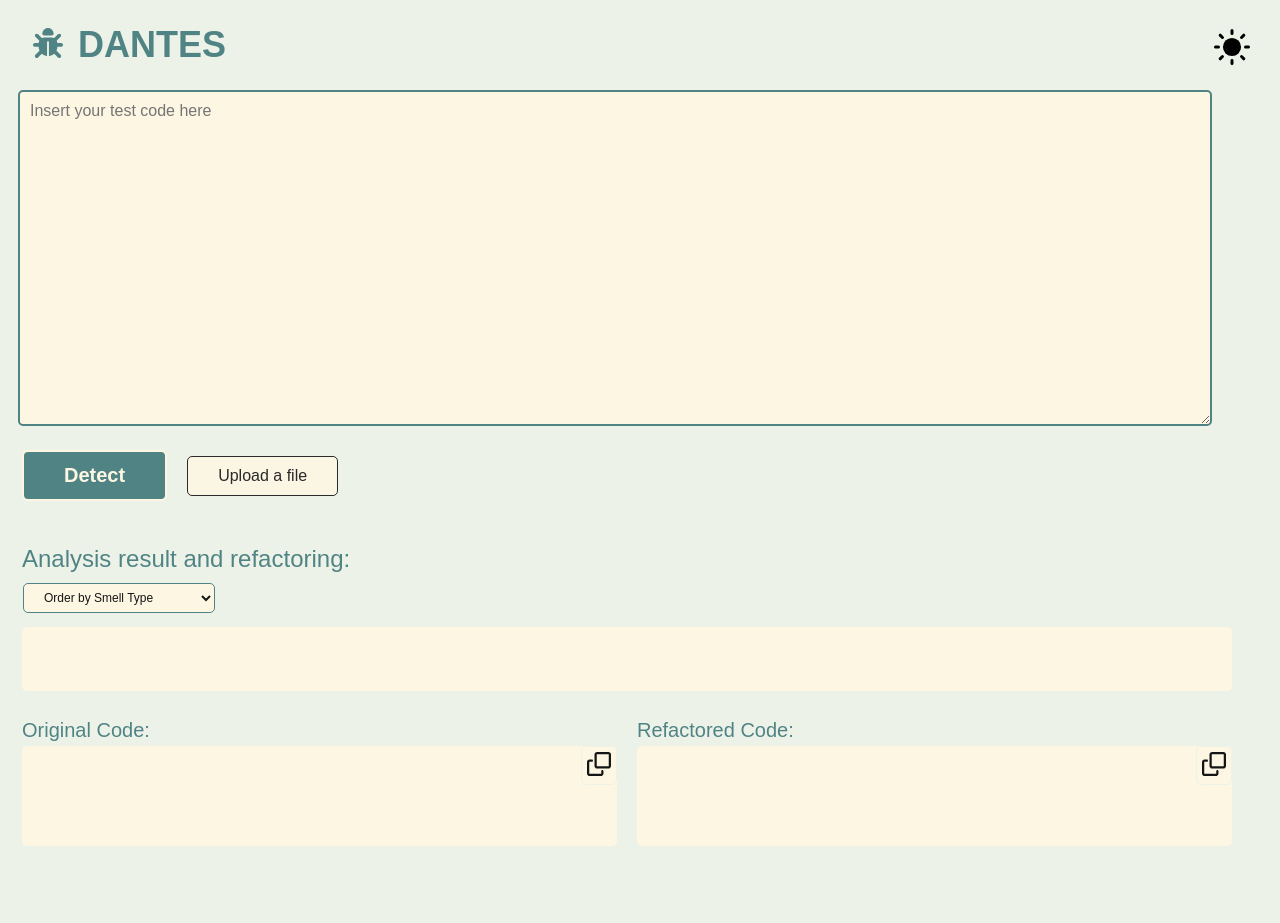
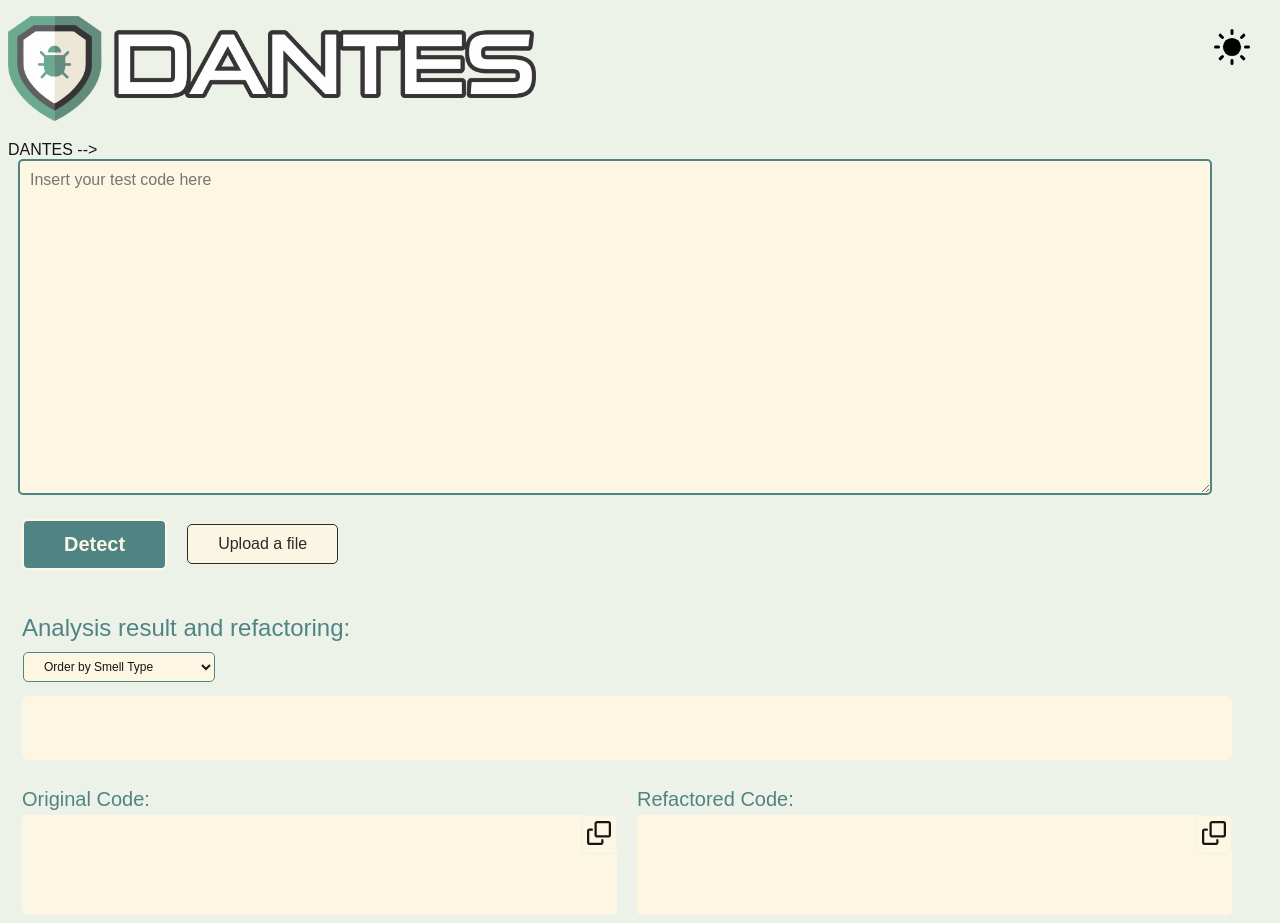
Before and after one commit to arieslab/DANTES, a website: page index.html in a window 1280 px wide. Before the commit the page ends 854 px from the top, so only its background shows below. Drawn offline with nearby package versions, Linux system fonts and the light colour scheme.

Commit message:
Update index.html

```diff
--- a/index.html
+++ b/index.html
@@ -450,7 +450,14 @@
 </head>
 
 <body>
-  <h1><svg xmlns="http://www.w3.org/2000/svg" width="60" zoomAndPan="magnify" viewBox="0 0 512 512" height="30" style="fill: var(--green);"preserveAspectRatio="xMidYMid meet" transform="translate(0, 1)" ><!--! Font Awesome Pro 6.4.2 by @fontawesome - https://fontawesome.com License - https://fontawesome.com/license (Commercial License) Copyright 2023 Fonticons, Inc. --><path d="M256 0c53 0 96 43 96 96v3.6c0 15.7-12.7 28.4-28.4 28.4H188.4c-15.7 0-28.4-12.7-28.4-28.4V96c0-53 43-96 96-96zM41.4 105.4c12.5-12.5 32.8-12.5 45.3 0l64 64c.7 .7 1.3 1.4 1.9 2.1c14.2-7.3 30.4-11.4 47.5-11.4H312c17.1 0 33.2 4.1 47.5 11.4c.6-.7 1.2-1.4 1.9-2.1l64-64c12.5-12.5 32.8-12.5 45.3 0s12.5 32.8 0 45.3l-64 64c-.7 .7-1.4 1.3-2.1 1.9c6.2 12 10.1 25.3 11.1 39.5H480c17.7 0 32 14.3 32 32s-14.3 32-32 32H416c0 24.6-5.5 47.8-15.4 68.6c2.2 1.3 4.2 2.9 6 4.8l64 64c12.5 12.5 12.5 32.8 0 45.3s-32.8 12.5-45.3 0l-63.1-63.1c-24.5 21.8-55.8 36.2-90.3 39.6V240c0-8.8-7.2-16-16-16s-16 7.2-16 16V479.2c-34.5-3.4-65.8-17.8-90.3-39.6L86.6 502.6c-12.5 12.5-32.8 12.5-45.3 0s-12.5-32.8 0-45.3l64-64c1.9-1.9 3.9-3.4 6-4.8C101.5 367.8 96 344.6 96 320H32c-17.7 0-32-14.3-32-32s14.3-32 32-32H96.3c1.1-14.1 5-27.5 11.1-39.5c-.7-.6-1.4-1.2-2.1-1.9l-64-64c-12.5-12.5-12.5-32.8 0-45.3z" fill-rule="nonzero"/></svg>DANTES</h1>
+  <p><img src="https://github.com/arieslab/DANTES/blob/main/logotipo-dantes.png?raw=true" width="528"></p>
+  <!---
+  <h1>
+    <svg xmlns="http://www.w3.org/2000/svg" width="60" zoomAndPan="magnify" viewBox="0 0 512 512" height="30" style="fill: var(--green);"preserveAspectRatio="xMidYMid meet" transform="translate(0, 1)" ><!--! Font Awesome Pro 6.4.2 by @fontawesome - https://fontawesome.com License - https://fontawesome.com/license (Commercial License) Copyright 2023 Fonticons, Inc. --><path d="M256 0c53 0 96 43 96 96v3.6c0 15.7-12.7 28.4-28.4 28.4H188.4c-15.7 0-28.4-12.7-28.4-28.4V96c0-53 43-96 96-96zM41.4 105.4c12.5-12.5 32.8-12.5 45.3 0l64 64c.7 .7 1.3 1.4 1.9 2.1c14.2-7.3 30.4-11.4 47.5-11.4H312c17.1 0 33.2 4.1 47.5 11.4c.6-.7 1.2-1.4 1.9-2.1l64-64c12.5-12.5 32.8-12.5 45.3 0s12.5 32.8 0 45.3l-64 64c-.7 .7-1.4 1.3-2.1 1.9c6.2 12 10.1 25.3 11.1 39.5H480c17.7 0 32 14.3 32 32s-14.3 32-32 32H416c0 24.6-5.5 47.8-15.4 68.6c2.2 1.3 4.2 2.9 6 4.8l64 64c12.5 12.5 12.5 32.8 0 45.3s-32.8 12.5-45.3 0l-63.1-63.1c-24.5 21.8-55.8 36.2-90.3 39.6V240c0-8.8-7.2-16-16-16s-16 7.2-16 16V479.2c-34.5-3.4-65.8-17.8-90.3-39.6L86.6 502.6c-12.5 12.5-32.8 12.5-45.3 0s-12.5-32.8 0-45.3l64-64c1.9-1.9 3.9-3.4 6-4.8C101.5 367.8 96 344.6 96 320H32c-17.7 0-32-14.3-32-32s14.3-32 32-32H96.3c1.1-14.1 5-27.5 11.1-39.5c-.7-.6-1.4-1.2-2.1-1.9l-64-64c-12.5-12.5-12.5-32.8 0-45.3z" fill-rule="nonzero"/>
+    </svg>
+    DANTES
+  </h1>
+      -->
 
   <form id="myForm">
     <textarea id="inputText" name="inputText" placeholder="Insert your test code here"></textarea>
```
